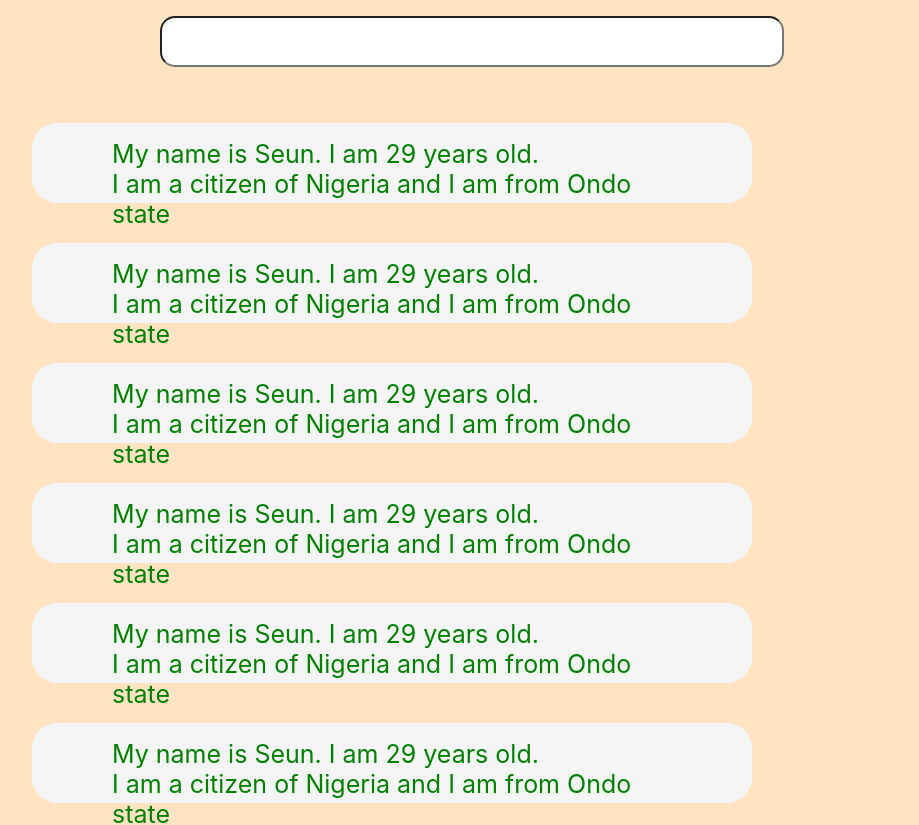
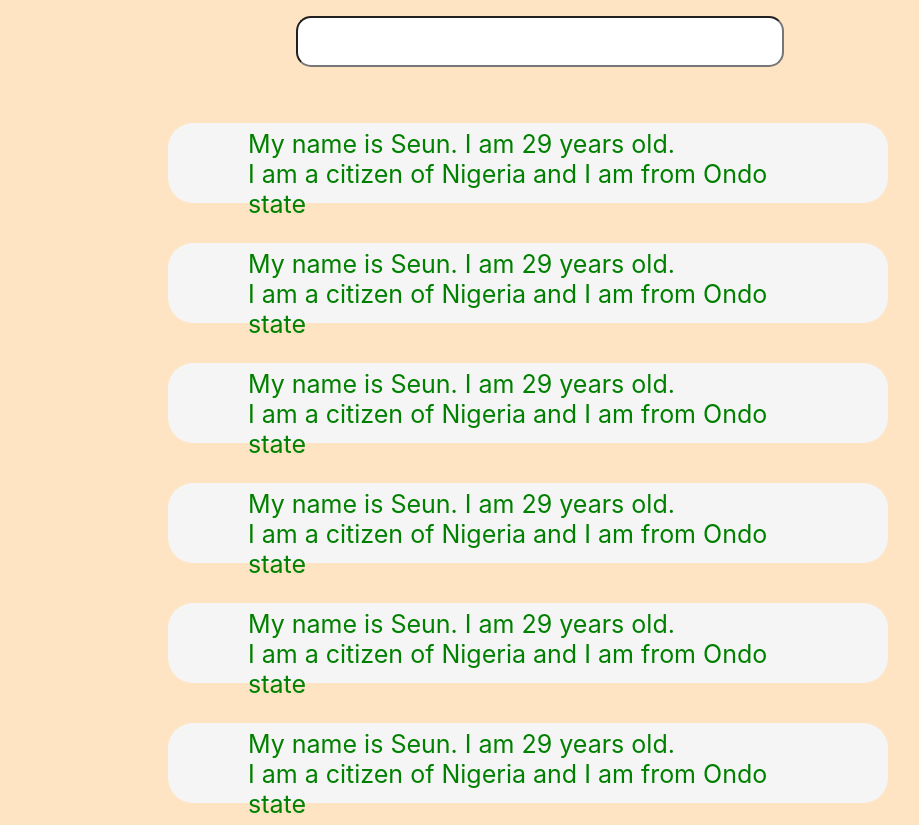
Before and after one commit to Dahrahcme/Assessment-2, a React (Create React App) app: page / in a window 1280 px wide. Shown: the top 825 px of the page, without its empty margins (112-1031 px from the left). Built offline with nearby package versions, Linux system fonts and the light colour scheme.

Commit message:
soon to be commited

```diff
--- a/src/App.css
+++ b/src/App.css
@@ -5,6 +5,9 @@
 }
 
 .App {
+  display: flex;
+  justify-content: center;
+  align-items: center;
   font-size: 25px;
   background-color: bisque;
 }
@@ -18,7 +21,7 @@
   background-color: whitesmoke;
   height: 5rem;
   width: 45rem;
-  padding: 1rem 5rem;
+  padding: 0.4rem 5rem 2rem;
   margin: 2.5rem 0;
   border-radius: 25px;
 }
@@ -38,7 +41,6 @@
 .inputBox:focus {
   font-size: 35px;
   border: 0.5 solid grey;
-
 }
 
 .myInput:focus {
--- a/src/App.js
+++ b/src/App.js
@@ -1,3 +1,4 @@
+// importing all required components
 import './App.css';
 import UserInput from './Components/Input/UserInput';
 import UserOutput from './Components/Output/UserOutput';
@@ -5,6 +6,8 @@ import UserOutput from './Components/Output/UserOutput';
 function App() {
   return (
     <div className="App">
+      {/* the UserInput and userOutput is to be rendered  */}
+      <div>
         <UserInput />
         <UserOutput />
         <UserOutput />
@@ -14,6 +17,7 @@ function App() {
         <UserOutput />
         <UserOutput />
         </div>
+    </div>
   );
 }
 
--- a/src/Components/Input/UserInput.jsx
+++ b/src/Components/Input/UserInput.jsx
@@ -1,11 +1,11 @@
+// import React
 import React from 'react'
 
 function UserInput() {
   return (
     <div className='myInput' >
 
-      {/* the input goes here for user input */}
-
+      {/* the input allows for user input */}
       <input type="text" className='inputBox' />
     </div>
   )
--- a/src/Components/Output/UserOutput.jsx
+++ b/src/Components/Output/UserOutput.jsx
@@ -4,6 +4,7 @@ function UserOutput() {
 
   return (
     <div className='myOutput'>
+        {/* The text for the output is here */}
         <p className='myText'>
             My name is Seun. I am 29 years old. <br />
             I am a citizen of Nigeria and I am from Ondo state
```
Lines whose indentation alone changed are shown as unchanged.
